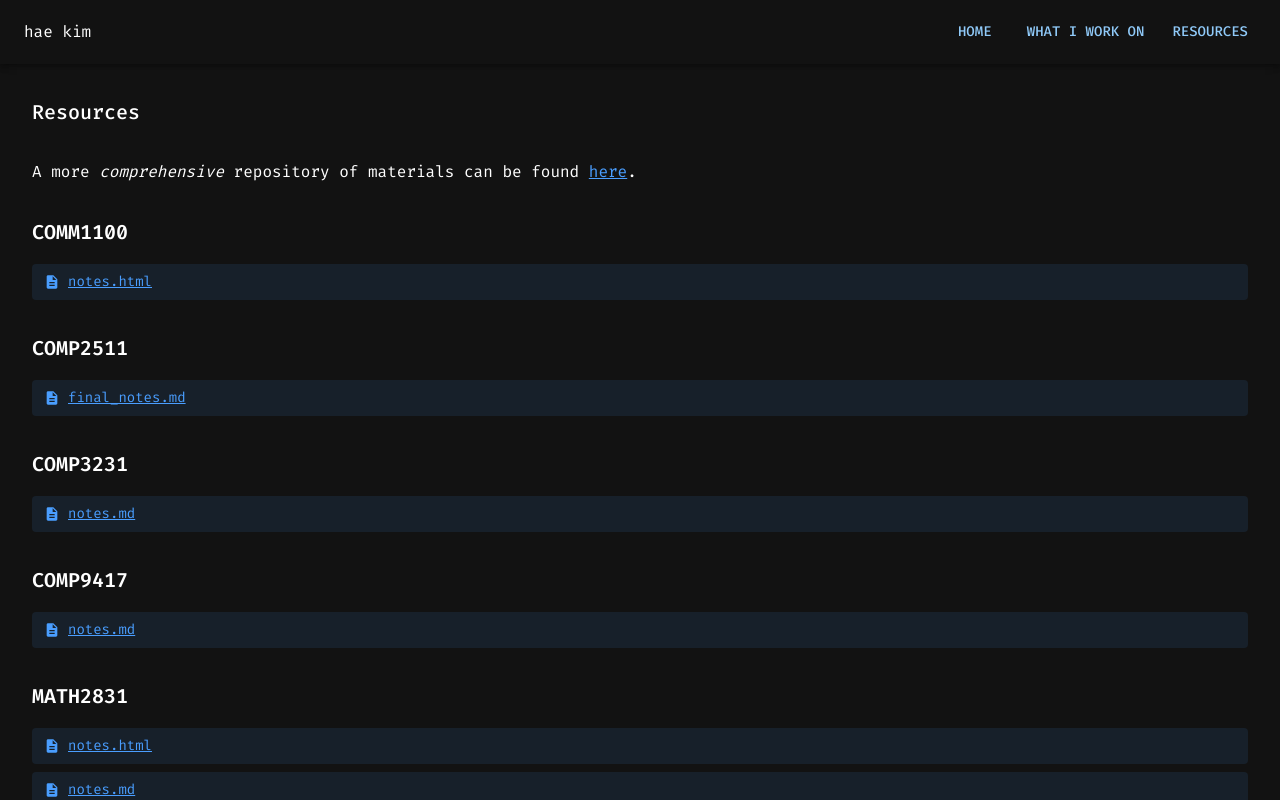
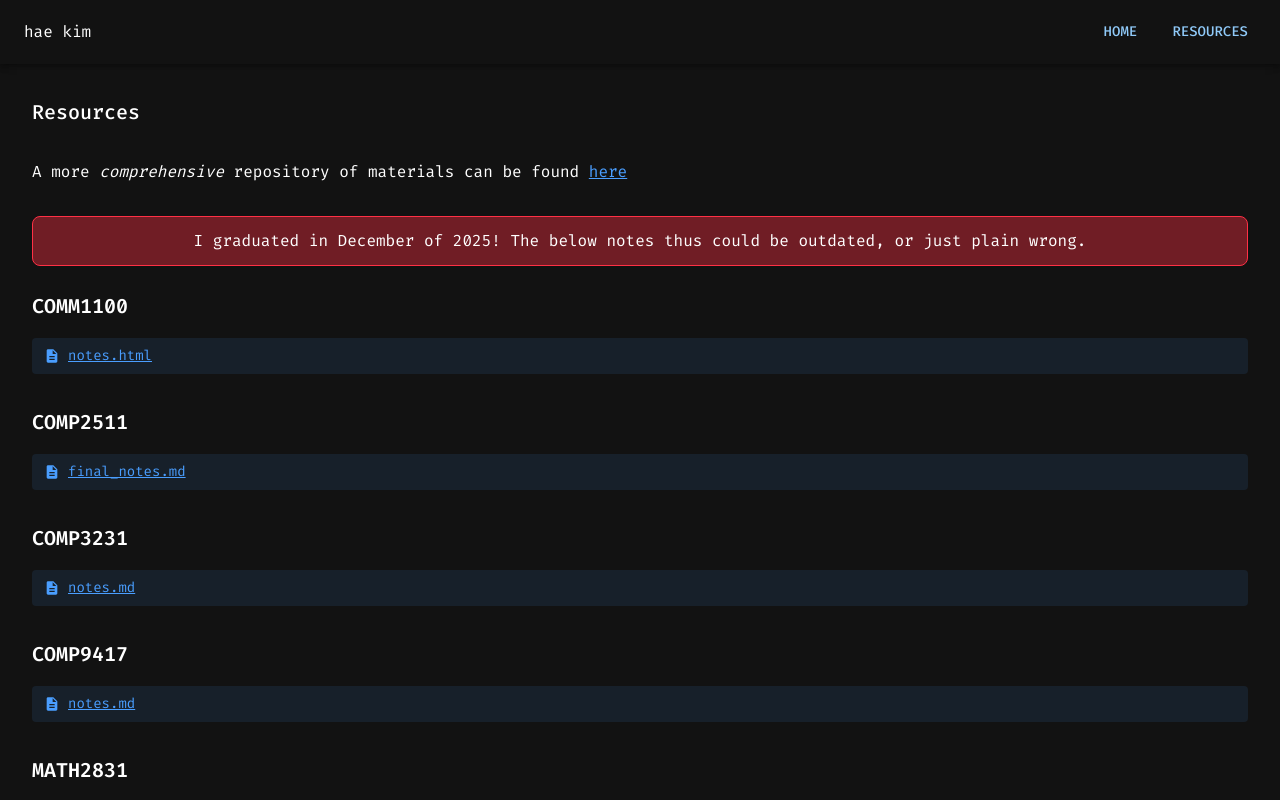
Before and after one commit to haezera/haezera.github.io, a React (Vite) app: page /resources in a window 1280 px wide. Built offline with nearby package versions, Linux system fonts and the light colour scheme.

Commit message:
finish personal website

```diff
--- a/src/components/Router.jsx
+++ b/src/components/Router.jsx
@@ -8,7 +8,6 @@ import Resources from "../pages/Resources";
 const Router = () => {
   const routes = [
     { name: "Home", path: "/" },
-    { name: "What I Work On", path: "/about" },
     { name: "Resources", path: "/resources" }
   ]
 
--- a/src/pages/Resources.jsx
+++ b/src/pages/Resources.jsx
@@ -2,7 +2,7 @@ import { Box, Typography, Link } from "@mui/material";
 import { Description, PictureAsPdf } from "@mui/icons-material";
 
 // Import all resource files using Vite's glob
-const resourceFiles = import.meta.glob('/src/resources/**/*.{html,pdf,tex,md}', {
+const resourceFiles = import.meta.glob('/src/resources/**/*.{html,pdf,tex,md,apkg}', {
   eager: true,
   as: 'url'
 });
@@ -18,7 +18,7 @@ const Resources = () => {
     const filename = filePath.split('/').pop();
     const extension = filename.split('.').pop()?.toLowerCase();
 
-    if (!['html', 'pdf', 'tex', 'md'].includes(extension)) return;
+    if (!['html', 'pdf', 'tex', 'md', 'apkg'].includes(extension)) return;
 
     if (!courseFiles[course]) {
       courseFiles[course] = [];
@@ -57,8 +57,11 @@ const Resources = () => {
         Resources
       </Typography>
       <Typography sx={{ mb: 4 }}>
-      A more <i>comprehensive</i> repository of materials can be found <a href="https://github.com/haezera/haezera.github.io/tree/main/src/resources" target="_blank" rel="noopener noreferrer" style={{ textDecoration: "underline", color: "#4A9EFF" }}>here</a>.
+      A more <i>comprehensive</i> repository of materials can be found <a href="https://github.com/haezera/haezera.github.io/tree/main/src/resources" target="_blank" rel="noopener noreferrer" style={{ textDecoration: "underline", color: "#4A9EFF" }}>here</a>
       </Typography>
+      <Box sx={{ width: "100%", height: "50px", border: "1px solid #ff3045", backgroundColor: "rgb(255, 48, 69, 0.4)",  borderRadius: 2, p: 2, display: "flex", alignItems: "center", justifyContent: "center", mb: 3 }}>
+        I graduated in December of 2025! The below notes thus could be outdated, or just plain wrong.
+      </Box>
 
       {sortedCourses.map(course => {
         const files = courseFiles[course];
```
